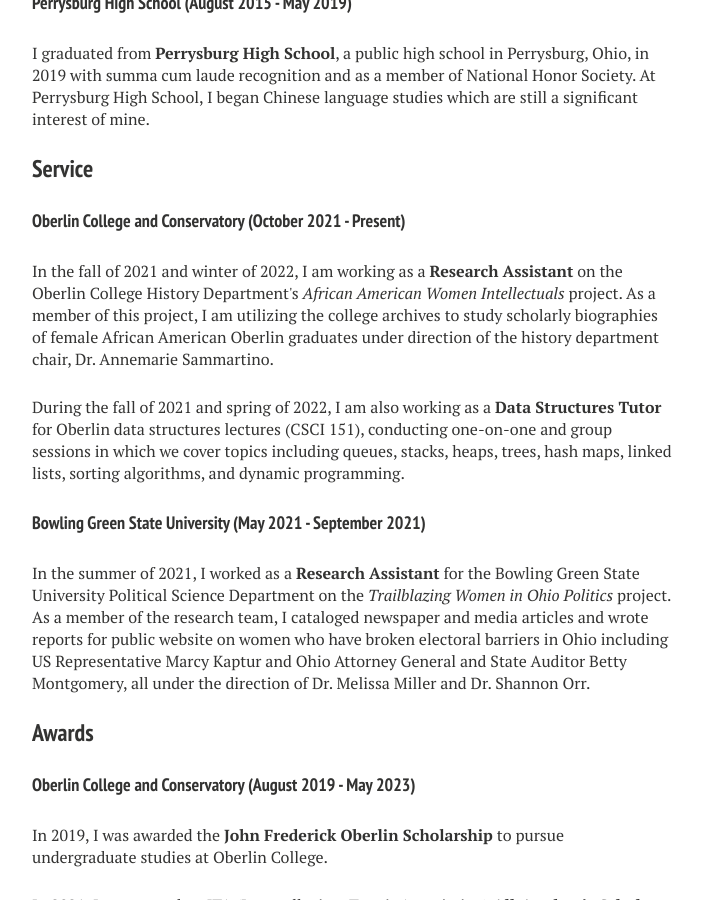
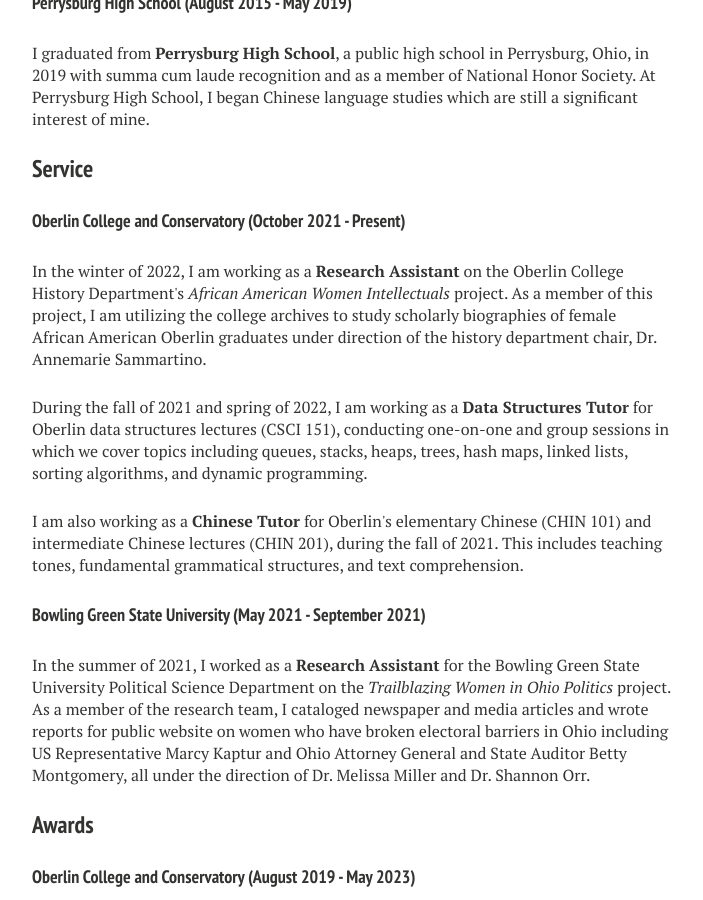
Before and after one commit to nathanenglehart/nathanenglehart.github.io, a Jekyll site: the page built from cv.md, in a window 1280 px wide and 900 px high, scrolled down 512 px. Shown: the whole window, without its empty margins (288-991 px from the left). Built offline with Jekyll 4.4.1, drawn with Linux system fonts in a browser that asks for light colours; nearby versions of some CDN libraries.

Commit message:
Update cv.html

```diff
--- a/_layouts/cv.html
+++ b/_layouts/cv.html
@@ -60,8 +60,9 @@
       <h3>Service</h3>
 
       <h4>Oberlin College and Conservatory (October 2021 - Present)</h4>
-      <p class="paragraph">In the fall of 2021 and winter of 2022, I am working as a <strong>Research Assistant</strong> on the Oberlin College History Department's <i>African American Women Intellectuals</i> project. As a member of this project, I am utilizing the college archives to study scholarly biographies of female African American Oberlin graduates under direction of the history department chair, Dr. Annemarie Sammartino. </p>
-      <p style="margin-top: 1.625rem !important;" class="paragraph">During the fall of 2021 and spring of 2022, I am also working as a <strong>Data Structures Tutor</strong> for Oberlin data structures lectures (CSCI 151), conducting one-on-one and group sessions in which we cover topics including queues, stacks, heaps, trees, hash maps, linked lists, sorting algorithms, and dynamic programming.</p>
+      <p class="paragraph">In the winter of 2022, I am working as a <strong>Research Assistant</strong> on the Oberlin College History Department's <i>African American Women Intellectuals</i> project. As a member of this project, I am utilizing the college archives to study scholarly biographies of female African American Oberlin graduates under direction of the history department chair, Dr. Annemarie Sammartino. </p>
+      <p style="margin-top: 1.625rem !important;" class="paragraph">During the fall of 2021 and spring of 2022, I am working as a <strong>Data Structures Tutor</strong> for Oberlin data structures lectures (CSCI 151), conducting one-on-one and group sessions in which we cover topics including queues, stacks, heaps, trees, hash maps, linked lists, sorting algorithms, and dynamic programming.</p>
+      <p style="margin-top: 1.625rem !important;" class="paragraph">I am also working as a <strong>Chinese Tutor</strong> for Oberlin's elementary Chinese (CHIN 101) and intermediate Chinese lectures (CHIN 201), during the fall of 2021. This includes teaching tones, fundamental grammatical structures, and text comprehension. </p>
 
       <h4>Bowling Green State University (May 2021 - September 2021)</h4>
       <p class="paragraph">In the summer of 2021, I worked as a <strong>Research Assistant</strong> for the Bowling Green State University Political Science Department on the <i>Trailblazing Women in Ohio Politics</i> project. As a member of the research team, I cataloged newspaper and media articles and wrote reports for public website on women who have broken electoral barriers in Ohio including US Representative Marcy Kaptur and Ohio Attorney General and State Auditor Betty Montgomery, all under the direction of Dr. Melissa Miller and Dr. Shannon Orr.</p>
```
